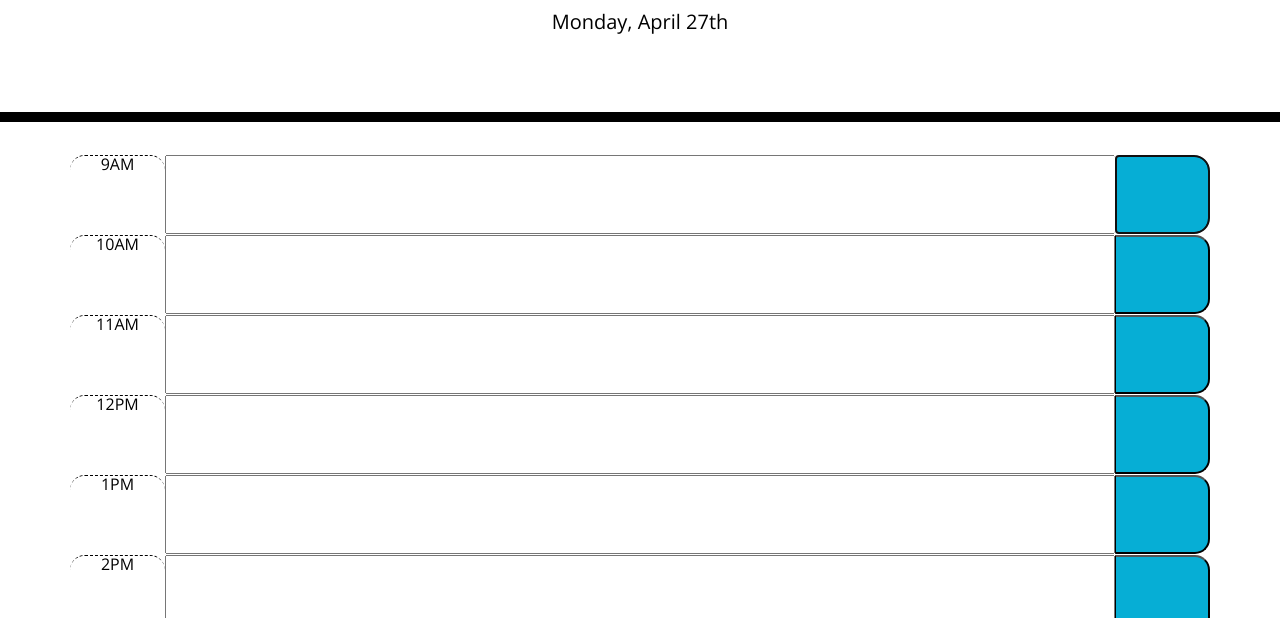
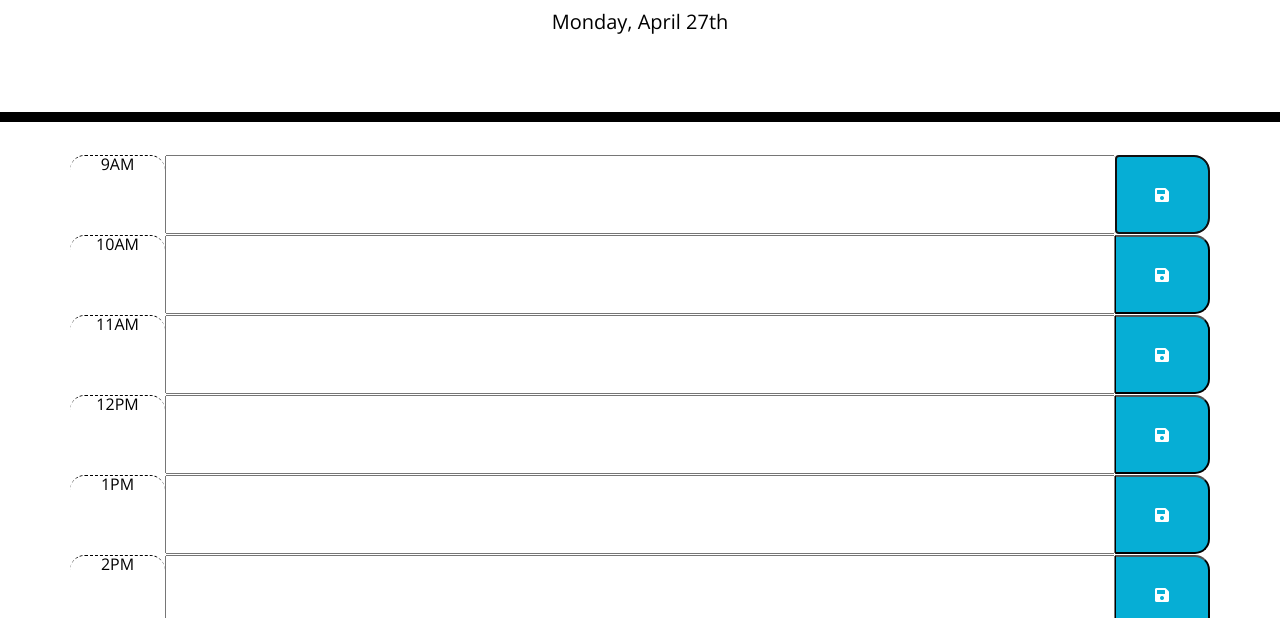
Before and after one commit to annkarpinski/DU_Homework5, a plain HTML site: page index.html in a window 1280 px wide. Both pictures are taken after a click on the button 1162 px from the left and 376 px from the top of the page. Shown: the part 182-800 px from the top of the page. Drawn offline with nearby package versions, Linux system fonts and the light colour scheme.

Commit message:
added icon to save button and some commented out broken code to save user input to local storage

```diff
--- a/scripts/script.js
+++ b/scripts/script.js
@@ -3,6 +3,7 @@ $(document).ready(function () {
   //Display current date
   var today = moment().format("dddd, MMMM Do");
   $("#currentDay").text(today);
+  var currentHour = moment().format("HH");
 
   //create array of hours
   var hour = ["9AM", "10AM", "11AM", "12PM", "1PM", "2PM", "3PM", "4PM", "5PM"];
@@ -19,10 +20,17 @@ $(document).ready(function () {
     newP.addClass("col-sm-1 time-block hour");
     newP.text(hour[i]);
     newInput.addClass("col-sm-10 description");
-    newBtn.addClass("col-sm-1 saveBtn");
+    newBtn.addClass("col-sm-1 saveBtn fa fa-save");
 
     //Appending new elements to the DOM
     newDiv.append(newP, newInput, newBtn);
     $(".container").append(newDiv);
   }
+
+  $(".saveBtn").on("click", function () {
+    var userInput = $(this).attr("description");
+    var value = $(this).val();
+    localStorage.setItem("description", value);
+    console.log(typeof userInput);
+  });
 });
--- a/styles/style.css
+++ b/styles/style.css
@@ -1,10 +1,10 @@
 body {
-  font-family: 'Open Sans', sans-serif;
+  font-family: "Open Sans", sans-serif;
   font-size: 16px;
   line-height: 1;
 }
 
-textarea{
+textarea {
   background: transparent;
   border: none;
   resize: none;
@@ -21,11 +21,11 @@ textarea{
   border-bottom: 10px solid black;
 }
 
-.description{
+.description {
   white-space: pre-wrap;
 }
 
-.time-block{
+.time-block {
   text-align: center;
   border-radius: 15px;
 }
@@ -33,7 +33,7 @@ textarea{
 .row {
   white-space: pre-wrap;
   height: 80px;
-  border-top: 1px solid white;;
+  border-top: 1px solid white;
 }
 
 .hour {
@@ -61,11 +61,12 @@ textarea{
   border-left: 1px solid black;
   border-top-right-radius: 15px;
   border-bottom-right-radius: 15px;
-  background-color: #06AED5;
+  background-color: #06aed5;
   color: white;
 }
 
 .saveBtn i:hover {
   font-size: 20px;
-  transition: all .3s ease-in-out;
+  transition: all 0.3s ease-in-out;
+  background-color: #d50606;
 }
```
Also changed, not shown: 1 other file.
